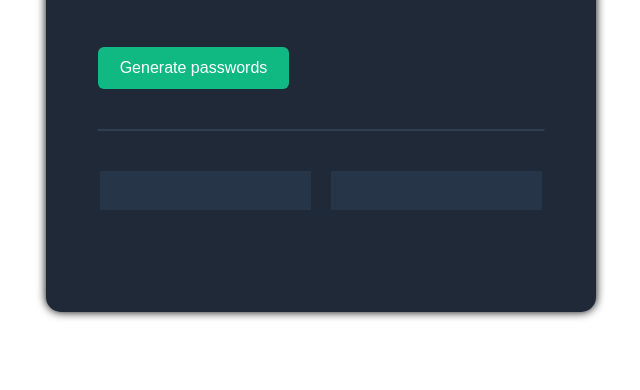
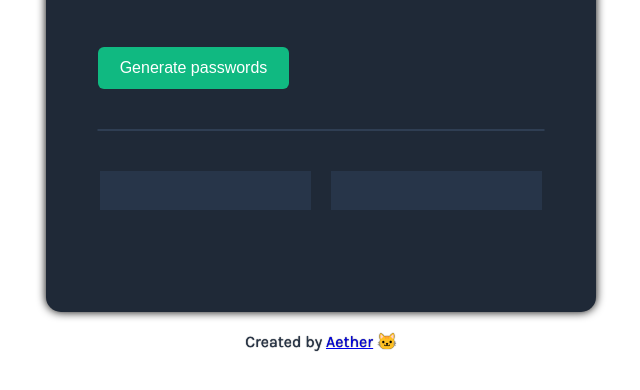
Before and after one commit to hvuquang/Password-Generator, a plain HTML site: page index.html in a window 1280 px wide. Shown: the part 338-728 px from the top of the page, without its empty margins (319-959 px from the left). Drawn offline with Linux system fonts and the light colour scheme.

Commit message:
update
- add Info

```diff
--- a/index.css
+++ b/index.css
@@ -80,3 +80,10 @@ body {
     font-weight: 400;
     text-shadow: 0 0 1px #55F991;
 }
+
+footer {
+    color: #273549;
+    text-align: center;
+    text-shadow: 0 0 1px black;
+    margin-top: 20px;
+}
--- a/index.html
+++ b/index.html
@@ -26,6 +26,9 @@
         <p class="password" id="passTwo-El"></p>
       </div>
     </section>
+    <footer>
+        <p>Created by <a href="https://github.com/hvuquang">Aether</a> 🐱 </p>
+    </footer>
     <script src="index.js"></script>
   </body>
 </html>
```
